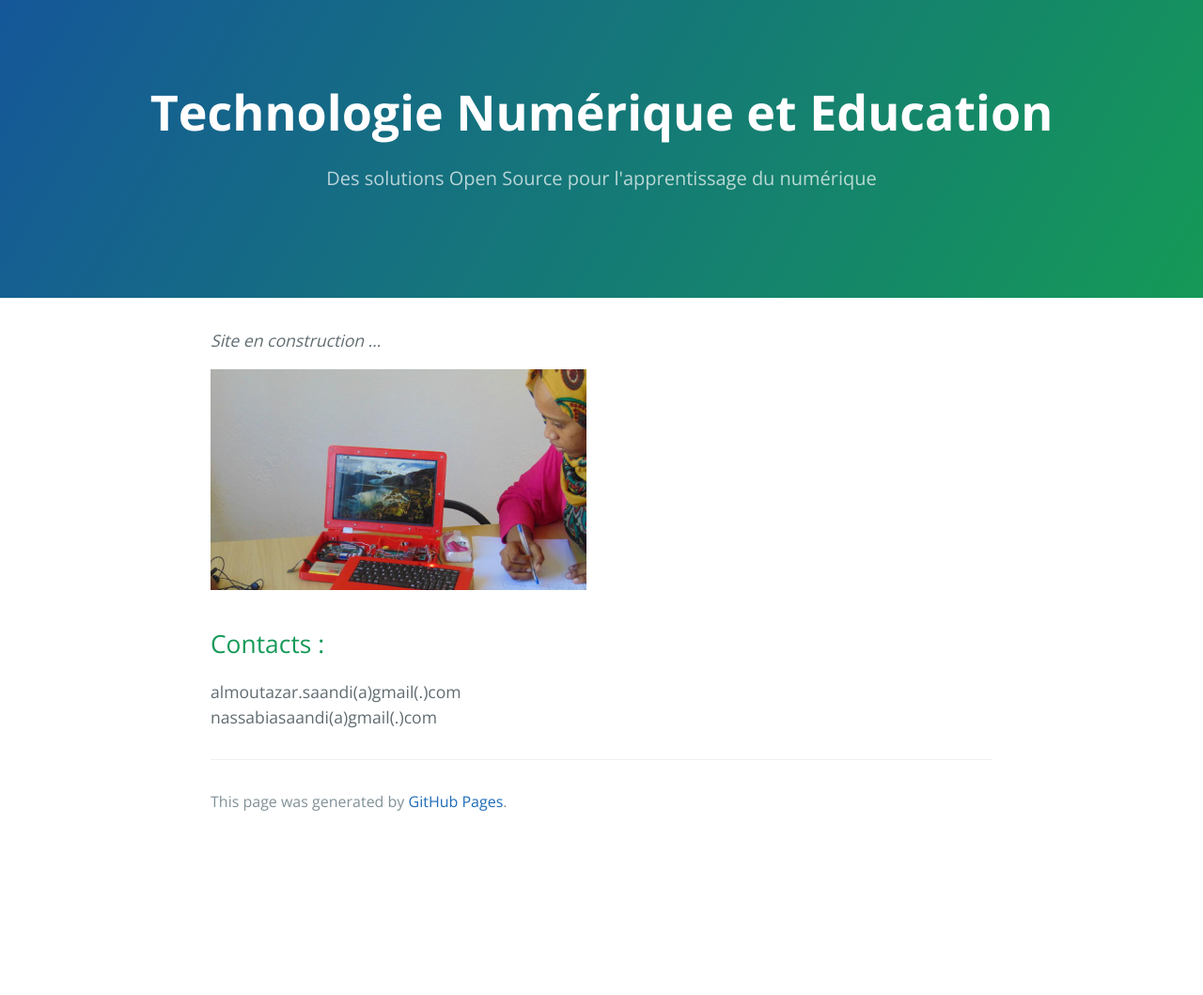
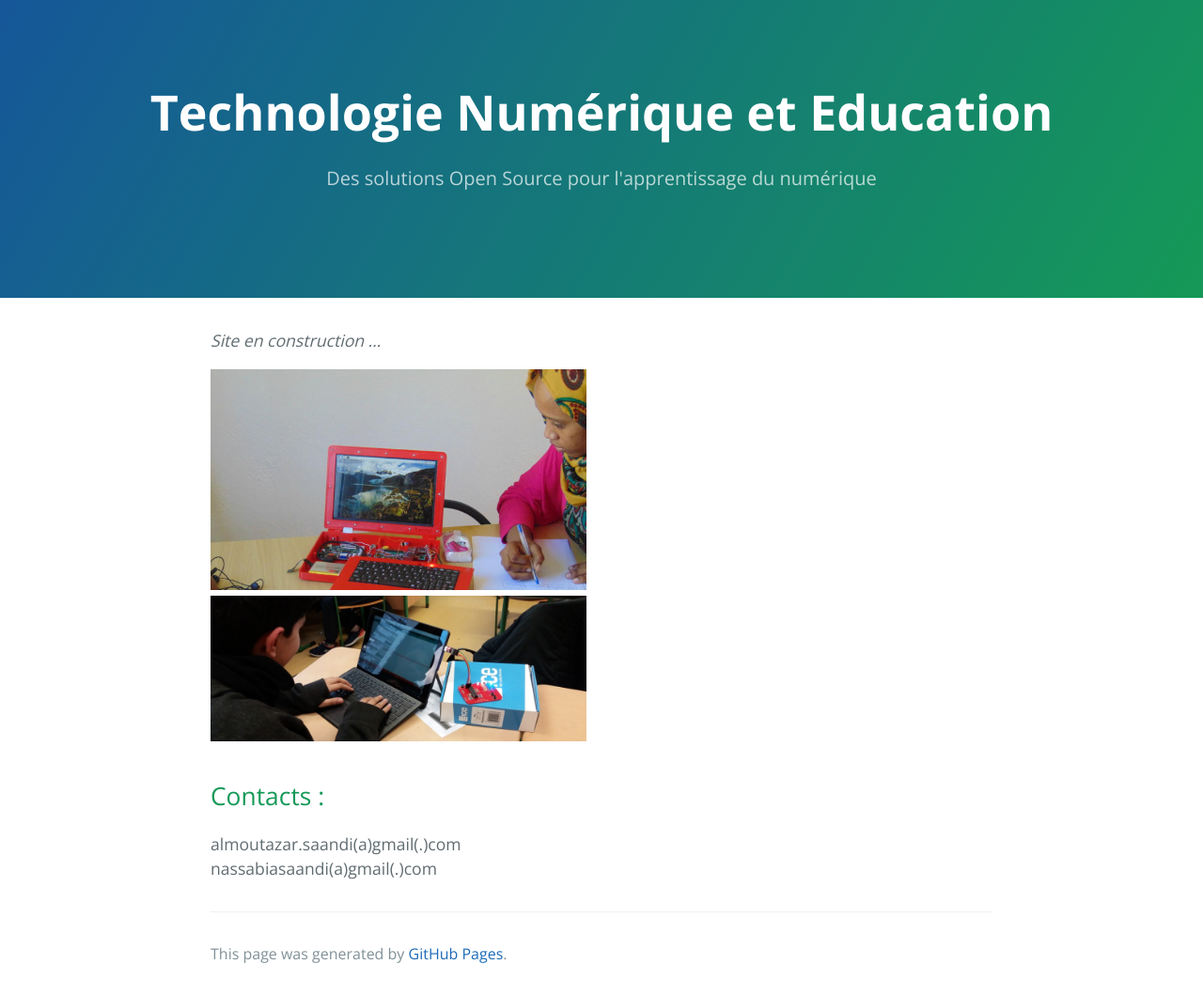
Before and after one commit to tech-num/tech-num.github.io, a Jekyll site: the page built from index.md, in a window 1280 px wide. Shown: the whole page at 94% size. Built offline with Jekyll 4.4.1, drawn with Linux system fonts in a browser that asks for light colours; before the commit the page ends 900 px from its top, so only the background shows below that.

Commit message:
Update index.md

```diff
--- a/index.md
+++ b/index.md
@@ -6,6 +6,8 @@ title: Technologie Numérique et Education
 _Site en construction ..._
 
 <div style="text-align:left"><img src="local/images/0.jpg" width="400"></div>
+<div style="text-align:left"><img src="local/images/1.jpg" width="400"></div>
+
 
 ## Contacts :
 
```
